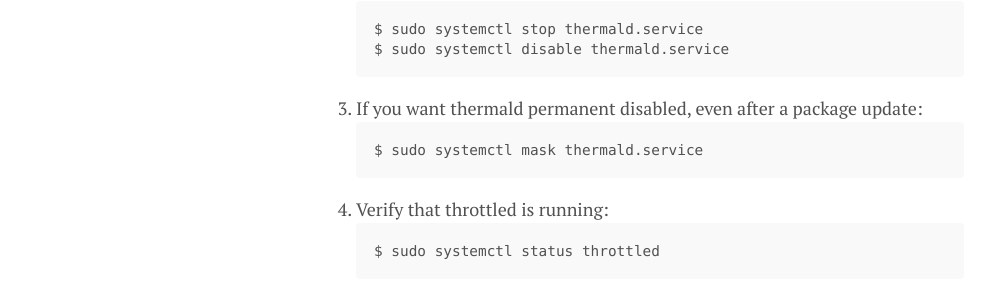
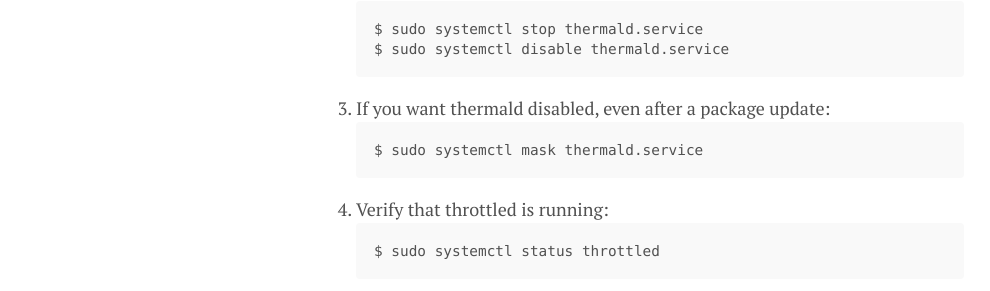
Before and after one commit to lgeurts/lgeurts.github.io, a Jekyll site: the page built from _posts/2021-10-15-ubuntu-setup-notes-for-x1-carbon-gen8.md, in a window 1280 px wide and 900 px high, scrolled down 4945 px. Shown: the part 164-455 px from the top of the window, without its empty margins (0-990 px from the left). Built offline with Jekyll 4.4.1, drawn with Linux system fonts in a browser that asks for light colours; nearby versions of some CDN libraries; comment, search, counter and statistics services are not loaded.

Commit message:
Update 2021-10-15-ubuntu-setup-notes-for-x1-carbon-gen8.md

````diff
--- a/_posts/2021-10-15-ubuntu-setup-notes-for-x1-carbon-gen8.md
+++ b/_posts/2021-10-15-ubuntu-setup-notes-for-x1-carbon-gen8.md
@@ -180,7 +180,7 @@ $ sudo ./throttled/install.sh
 $ sudo systemctl stop thermald.service
 $ sudo systemctl disable thermald.service
 ```
-4. If you want thermald permanent disabled, even after a package update:
+4. If you want thermald disabled, even after a package update:
 ```
 $ sudo systemctl mask thermald.service
 ```
````
